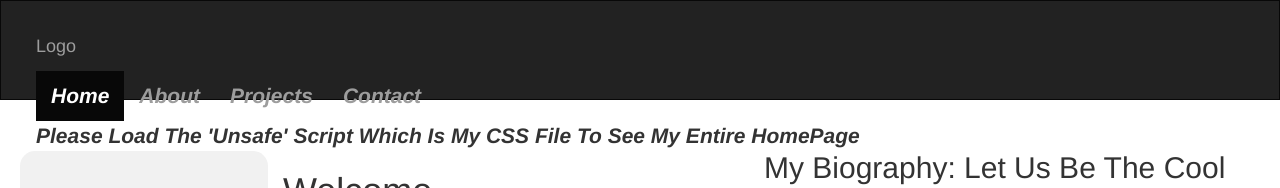
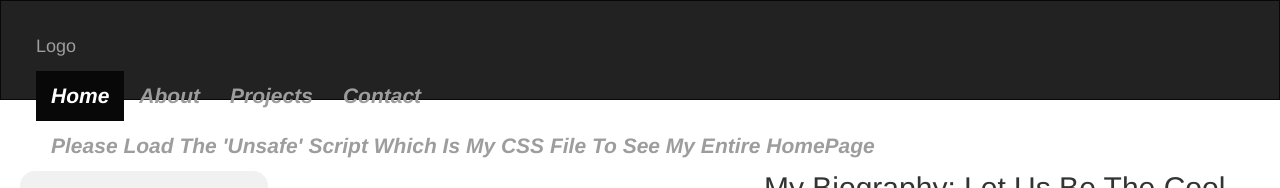
Before and after one commit to LLLWWWJJJP99/DavidLi210.github.io, a plain HTML site: page index.html in a window 1280 px wide. Shown: the top 188 px of the page. Drawn offline with nearby package versions, Linux system fonts and the light colour scheme.

Commit message:
4th commit

```diff
--- a/index.html
+++ b/index.html
@@ -30,7 +30,7 @@
         <li><a href="#">About</a></li>
         <li><a href="#">Projects</a></li>
         <li><a href="#">Contact</a></li>
-        <li>Please Load The 'Unsafe' Script Which Is My CSS File To See My Entire HomePage</li>
+        <li><a href="#">Please Load The 'Unsafe' Script Which Is My CSS File To See My Entire HomePage</a></li>
       </ul>
 
     </div>
```
